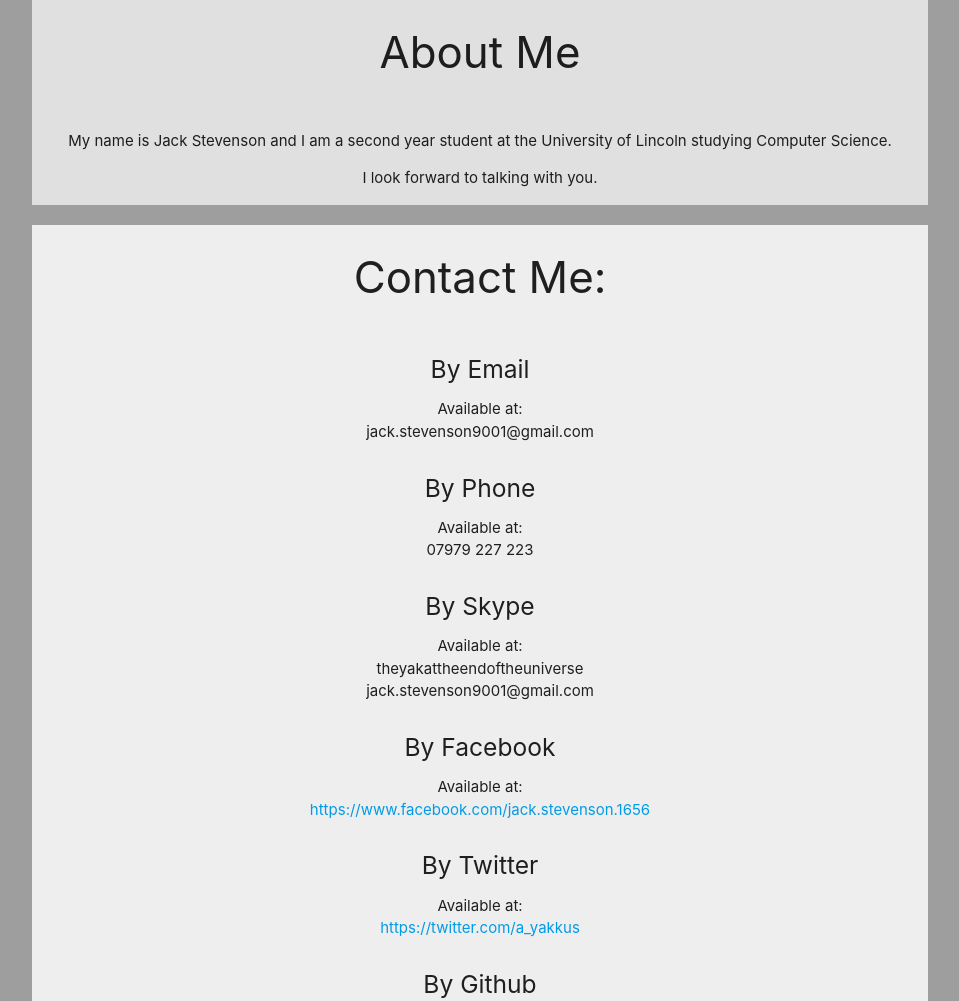
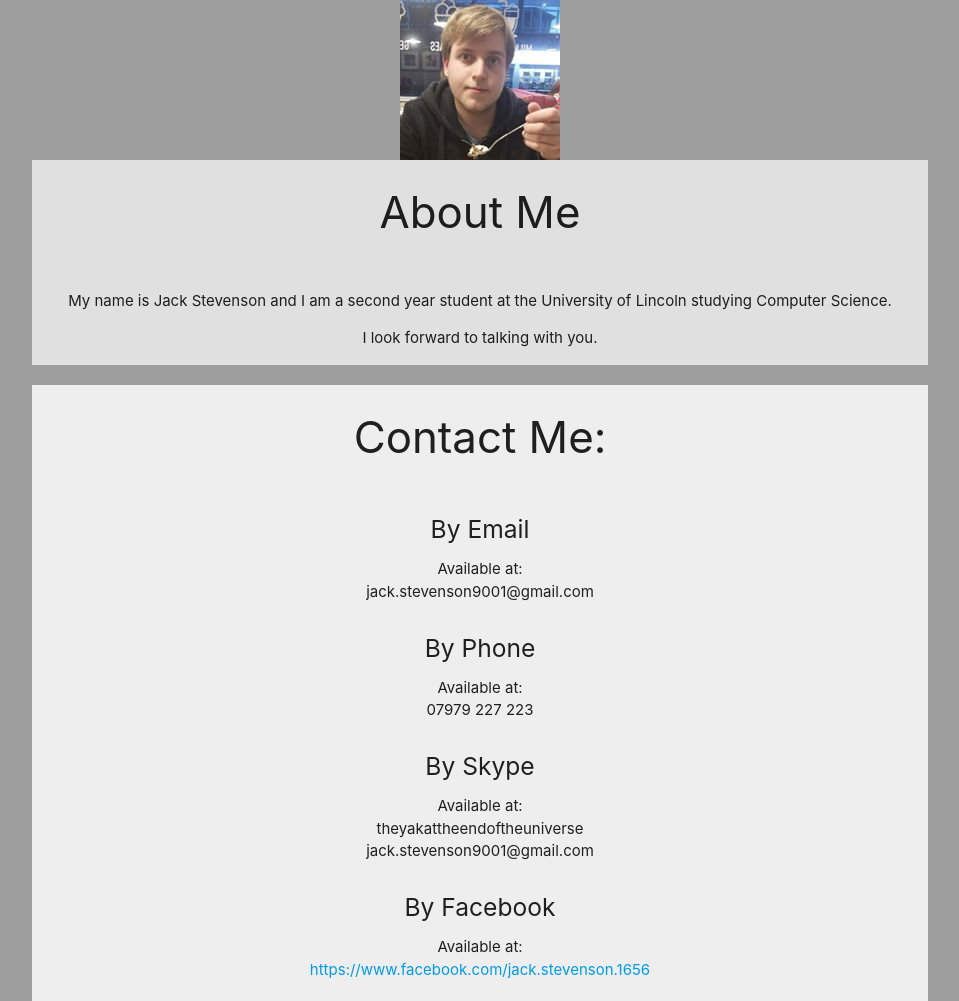
Before and after one commit to A-Yakkus/site, a plain HTML site: page info.html in a window 1280 px wide. Shown: the top 1001 px of the page, without its empty margins (160-1119 px from the left). Drawn offline with nearby package versions, Linux system fonts and the light colour scheme.

Commit message:
Add photo

```diff
--- a/info.html
+++ b/info.html
@@ -13,6 +13,9 @@
   </head>
   <body class="grey">
     <section>
+		<div><img src="photo.jpg" alt="What I look like" /></div>
+	</section>
+	<section>
       <div class="container grey lighten-2">
         <div class="row">
           <h3 class="col s12">About Me</h3>
@@ -32,9 +35,9 @@
       </div>
     </section>
     <section>
+		<div id="contactRoot" class="container grey lighten-3 round"><div class="row"><h3 class="col s12">Contact Me:</h3></div></div>
+    </section>
 
-      <div id="contactRoot" class="container grey lighten-3 round"><div class="row"><h3 class="col s12">Contact Me:</h3></div></div>
-    </section>
     <script type="text/javascript" src="https://cdnjs.cloudflare.com/ajax/libs/materialize/1.0.0-rc.2/js/materialize.min.js"></script>
     <script type="text/javascript" src="info.js"></script>
   </body>
```
Also changed, not shown: photo.jpg (added).
